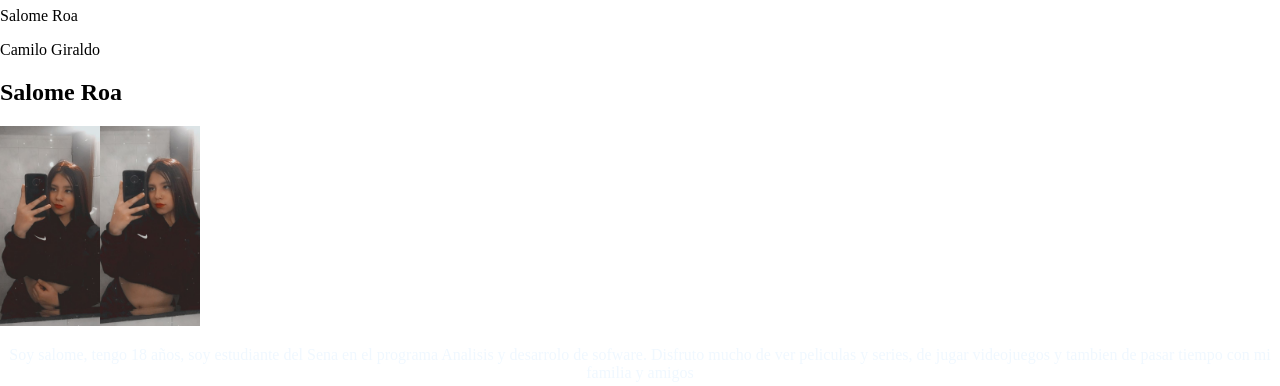
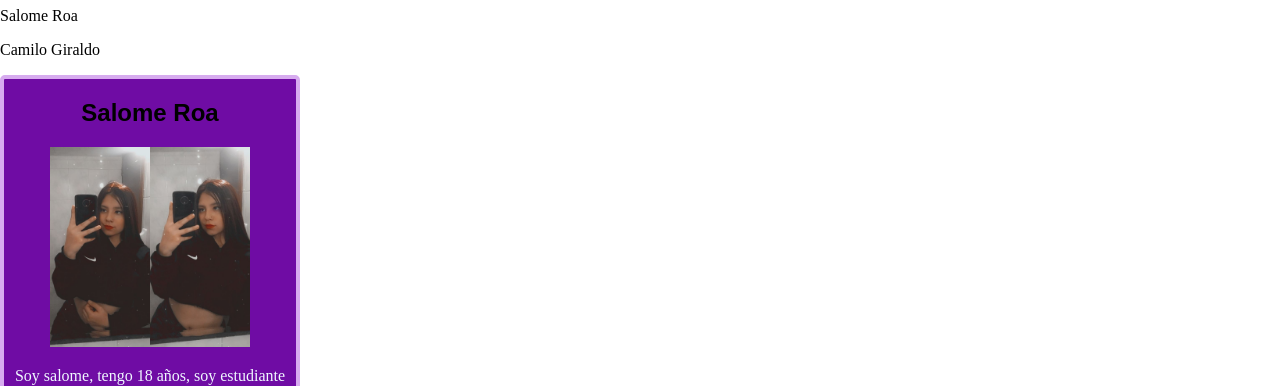
Before and after one commit to sxroaaa/Taller-git-hub, a plain HTML site: page index.html in a window 1280 px wide. Shown: the part 73-459 px from the top of the page. Drawn offline with Linux system fonts and the light colour scheme; a web font is replaced by a local one.

Commit message:
commit final

```diff
--- a/assets/css/estilos.css
+++ b/assets/css/estilos.css
@@ -2,7 +2,7 @@
 @import url('https://fonts.googleapis.com/css2?family=Kalam:wght@300;400;700&family=Montserrat:ital,wght@0,100;0,200;0,300;0,400;0,500;0,600;1,100;1,200;1,300;1,400;1,500;1,600&display=swap');
 
 
-.Perfil{
+.salome{
     display: flex;
     background-color:#6F0CA4;
     width: 300px;
@@ -11,10 +11,11 @@
     border: 4px solid #D7ACEF;
    align-items: center;
    flex-direction: column;
+   height: 450px;
 
 }
 
-.Perfil h2{
+.salome h2{
    text-align: center;
     color:black;
     font-family: 'Aclonica', sans-serif;
--- a/index.html
+++ b/index.html
@@ -20,11 +20,11 @@
     <div class="Informacion">
         <p>Soy salome, tengo 18 años, soy estudiante del Sena en el programa Analisis
         y desarrolo de sofware. Disfruto mucho de ver peliculas y series, de jugar videojuegos y
-        tambien de pasar tiempo con mi familia y amigos</p>
+        tambien de pasar tiempo con mi familia y amigos.</p>
 
     </div>
 
-
+    <hr>
 
     <div class="caja-personaje">
         <div class="img-personaje">
```
